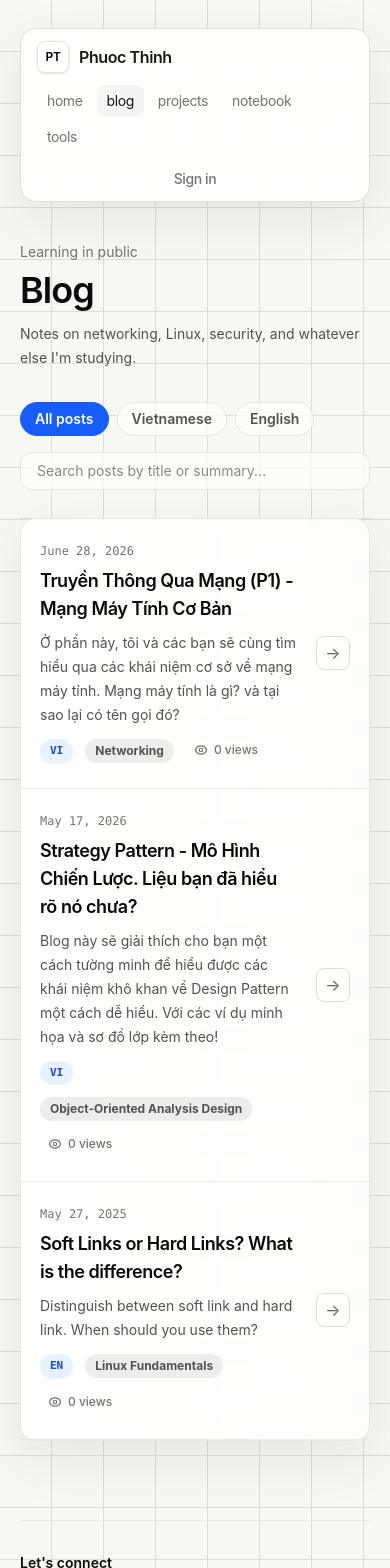
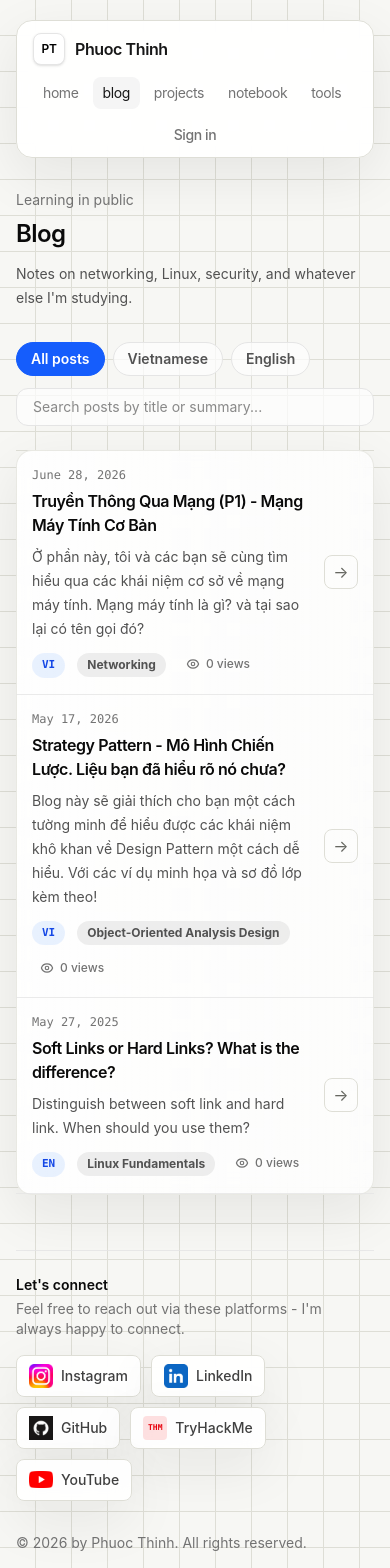
Before and after one commit to notoxus/portfolio-website, a Next.js app: page /blog in a window 390 px wide. Shown: the top 1568 px of the page. Built offline with nearby package versions, Linux system fonts and the light colour scheme; no server answers; the database is empty.

Commit message:
fix mobile view

```diff
--- a/app/blog/page.tsx
+++ b/app/blog/page.tsx
@@ -53,7 +53,7 @@ export default async function Page({
             {settings.blogPage.eyebrow}
           </p>
           <div className="flex items-center gap-2">
-            <h1 className="text-4xl font-semibold tracking-tight text-neutral-950 dark:text-neutral-50">
+            <h1 className="text-2xl font-semibold tracking-tight text-neutral-950 dark:text-neutral-50 sm:text-3xl md:text-4xl">
               {settings.blogPage.title}
             </h1>
             <AdminEditLink href="/admin/blog" label="edit blog" adminUsername={adminUsername} />
@@ -64,7 +64,7 @@ export default async function Page({
         </p>
       </div>
 
-      <div className="mb-7 flex flex-col sm:flex-row gap-4 items-start sm:items-center justify-between">
+      <div className="mb-6 flex flex-col gap-3 items-start sm:flex-row sm:gap-4 sm:items-center sm:justify-between sm:mb-7">
         <nav
           aria-label="Filter blog posts by language"
           className="flex flex-wrap items-center gap-2"
--- a/app/components/footer.tsx
+++ b/app/components/footer.tsx
@@ -7,7 +7,7 @@ export default function Footer() {
   return (
     <footer
       id="contact"
-      className="mt-20 mb-10 border-t border-neutral-200/80 pt-8 dark:border-neutral-800/80"
+      className="mt-14 mb-8 border-t border-neutral-200/80 pt-6 dark:border-neutral-800/80 sm:mt-20 sm:mb-10 sm:pt-8"
     >
       <div className="mb-5 flex flex-col gap-4 sm:flex-row sm:items-center sm:justify-between">
         <div className="flex-1 pr-4 sm:pr-8">
--- a/app/components/nav.tsx
+++ b/app/components/nav.tsx
@@ -4,7 +4,7 @@ import NavLinks from './NavLinks'
 
 export function Navbar() {
   return (
-    <aside className="mb-10 sm:mb-16 tracking-tight">
+    <aside className="mb-8 sm:mb-12 lg:mb-16 tracking-tight">
       <div className="lg:sticky lg:top-6 lg:z-20">
         <nav
           className="surface-panel flex flex-col gap-4 rounded-2xl px-4 py-3 sm:flex-row sm:items-center sm:justify-between"
--- a/app/components/posts.tsx
+++ b/app/components/posts.tsx
@@ -69,13 +69,13 @@ export async function BlogPosts({
       {posts.map((post) => (
         <StaggerItem
           key={post.slug}
-          className="group grid grid-cols-[minmax(0,1fr)_auto] items-center gap-5 border-b border-neutral-200/80 px-5 py-6 transition-colors hover:border-blue-500/50 dark:border-neutral-800/80"
+          className="group grid grid-cols-[minmax(0,1fr)_auto] items-center gap-4 border-b border-neutral-200/80 px-4 py-4 transition-colors hover:border-blue-500/50 dark:border-neutral-800/80 sm:gap-5 sm:px-5 sm:py-6"
         >
           <Link href={`/blog/${post.slug}`} className="min-w-0">
-            <p className="mb-2 font-mono text-xs text-neutral-500 dark:text-neutral-500">
+            <p className="mb-1.5 font-mono text-xs text-neutral-500 dark:text-neutral-500 sm:mb-2">
               {formatDate(post.metadata.publishedAt, false)}
             </p>
-            <h3 className="text-lg font-semibold tracking-tight text-neutral-950 transition-colors group-hover:text-blue-600 dark:text-neutral-50 dark:group-hover:text-blue-400">
+            <h3 className="text-base font-semibold tracking-tight text-neutral-950 transition-colors group-hover:text-blue-600 dark:text-neutral-50 dark:group-hover:text-blue-400 sm:text-lg">
               {post.metadata.title}
             </h3>
             {showSummaries && post.metadata.summary && (
--- a/app/components/project-list.tsx
+++ b/app/components/project-list.tsx
@@ -72,12 +72,12 @@ export function ProjectList({
       {projects.map((project, index) => (
         <StaggerItem
           key={project.title}
-          className="group grid grid-cols-[minmax(0,1fr)_auto] items-start gap-5 border-b border-neutral-200/80 px-5 py-6 transition-colors hover:border-blue-500/50 dark:border-neutral-800/80"
+          className="group grid grid-cols-[minmax(0,1fr)_auto] items-start gap-4 border-b border-neutral-200/80 px-4 py-4 transition-colors hover:border-blue-500/50 dark:border-neutral-800/80 sm:gap-5 sm:px-5 sm:py-6"
         >
           <ProjectAnchor project={project}>
-            <div className="mb-2 flex flex-wrap items-center gap-2.5">
+            <div className="mb-2 flex flex-wrap items-center gap-2">
               <span className="index-pill">{String(index + 1).padStart(2, '0')}</span>
-              <h3 className="text-xl font-semibold tracking-tight text-neutral-950 dark:text-neutral-50">
+              <h3 className="text-lg font-semibold tracking-tight text-neutral-950 dark:text-neutral-50 sm:text-xl">
                 {project.title}
               </h3>
               <span
--- a/app/global.css
+++ b/app/global.css
@@ -59,7 +59,13 @@ body {
     linear-gradient(90deg, var(--portfolio-line) 1px, transparent 1px),
     var(--portfolio-bg);
   background-position: -1px -1px;
-  background-size: 52px 52px;
+  background-size: 36px 36px;
+}
+
+@media (min-width: 640px) {
+  body {
+    background-size: 52px 52px;
+  }
 }
 
 .surface-panel {
--- a/app/layout.tsx
+++ b/app/layout.tsx
@@ -77,7 +77,7 @@ export default function RootLayout({
           <a href="#main-content" className="sr-only focus:not-sr-only focus:fixed focus:top-4 focus:left-4 focus:z-50 focus:rounded-lg focus:bg-blue-600 focus:px-4 focus:py-2 focus:text-sm focus:font-semibold focus:text-white">
             Skip to content
           </a>
-          <main id="main-content" className="mx-auto flex min-w-0 max-w-5xl flex-auto flex-col px-5 py-7 md:px-8 lg:px-0">
+          <main id="main-content" className="mx-auto flex min-w-0 max-w-5xl flex-auto flex-col px-4 py-5 sm:px-5 sm:py-7 md:px-8 lg:px-0">
             <Navbar />
             {children}
             <Footer />
--- a/app/page.tsx
+++ b/app/page.tsx
@@ -36,19 +36,19 @@ export default function Page() {
   const adminUsername = process.env.ADMIN_GITHUB_USERNAME
 
   return (
-    <section className="space-y-16">
-      <section className="grid gap-10 lg:grid-cols-[minmax(0,1.35fr)_minmax(280px,0.65fr)]">
+    <section className="space-y-10 md:space-y-16">
+      <section className="grid gap-6 lg:gap-10 lg:grid-cols-[minmax(0,1.35fr)_minmax(280px,0.65fr)]">
         <div>
           <div className="mb-5 flex items-center gap-2.5 text-sm text-neutral-600 dark:text-neutral-400">
             <span className="status-dot" />
             <span>{home.eyebrow}</span>
             <AdminEditLink href="/admin/site-settings" label="edit homepage labels" adminUsername={adminUsername} />
           </div>
-          <h1 className="max-w-3xl text-5xl font-semibold leading-none tracking-tight text-neutral-950 dark:text-neutral-50 md:text-7xl">
+          <h1 className="max-w-3xl text-3xl font-semibold leading-none tracking-tight text-neutral-950 dark:text-neutral-50 sm:text-4xl md:text-5xl lg:text-7xl">
             {home.headline}
           </h1>
-          <div className="mt-6 flex items-start justify-between gap-3">
-            <p className="max-w-2xl whitespace-pre-line text-base leading-8 text-neutral-700 dark:text-neutral-300 md:text-lg">
+          <div className="mt-4 flex items-start justify-between gap-3 sm:mt-6">
+            <p className="max-w-2xl whitespace-pre-line text-sm leading-7 text-neutral-700 dark:text-neutral-300 sm:text-base sm:leading-8 md:text-lg">
               {intro}
             </p>
             <AdminEditLink href="/admin/intro" label="edit intro" adminUsername={adminUsername} />
@@ -178,7 +178,7 @@ export default function Page() {
                 href={item.href}
                 target={external ? '_blank' : undefined}
                 rel={external ? 'noopener noreferrer' : undefined}
-                className="surface-panel group flex min-h-52 flex-col rounded-2xl p-5 transition hover:-translate-y-1 hover:border-blue-500"
+                className="surface-panel group flex flex-col rounded-2xl p-4 transition hover:-translate-y-1 hover:border-blue-500 sm:min-h-52 sm:p-5"
               >
                 <h3 className="text-lg font-semibold tracking-tight text-neutral-950 dark:text-neutral-50">
                   {item.label}
--- a/app/projects/page.tsx
+++ b/app/projects/page.tsx
@@ -39,7 +39,7 @@ export default async function ProjectsPage({
             {settings.projectsPage.eyebrow}
           </p>
           <div className="flex items-center gap-2">
-            <h1 className="text-4xl font-semibold tracking-tight text-neutral-950 dark:text-neutral-50">
+            <h1 className="text-2xl font-semibold tracking-tight text-neutral-950 dark:text-neutral-50 sm:text-3xl md:text-4xl">
               {settings.projectsPage.title}
             </h1>
             <AdminEditLink href="/admin/projects" label="edit projects" adminUsername={adminUsername} />
```
